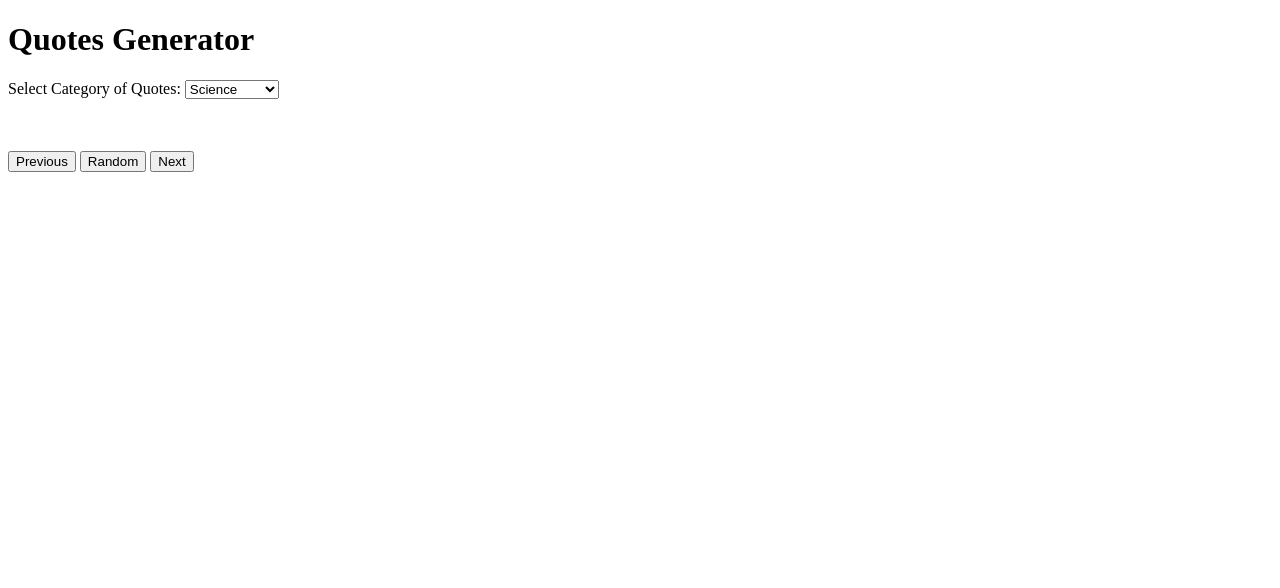
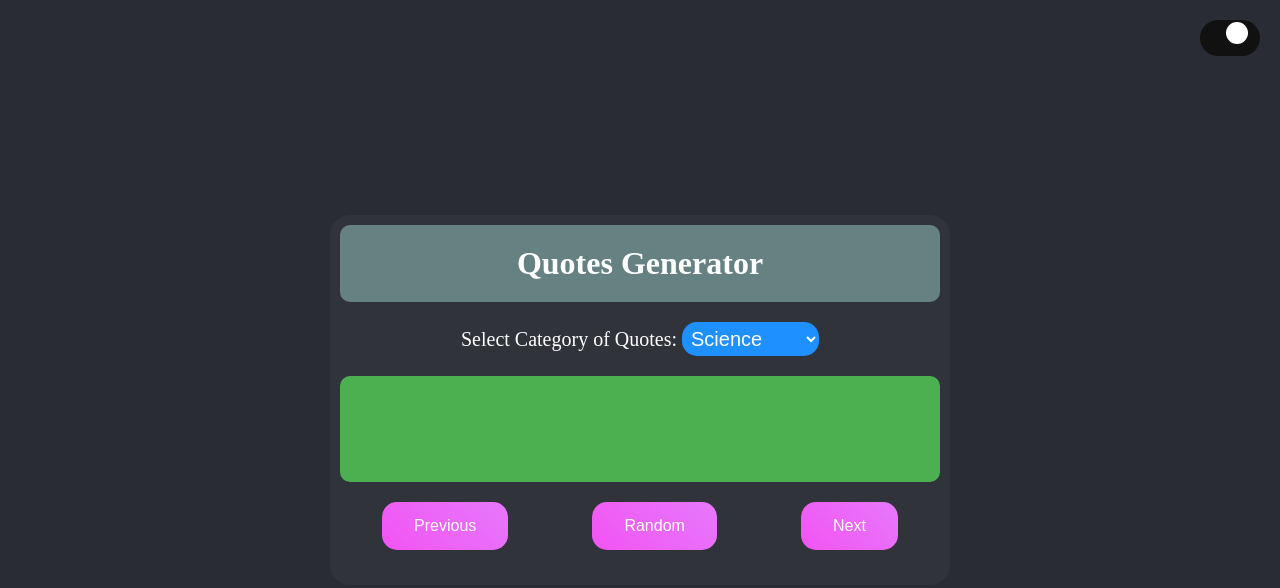
Before and after one commit to roshanshresthagit/chulo-intern-assignment, a plain HTML site: page index.html in a window 1280 px wide. Drawn offline with Linux system fonts and the light colour scheme.

Commit message:
css added to html

```diff
--- a/index.html
+++ b/index.html
@@ -4,8 +4,16 @@
     <meta charset="UTF-8">
     <meta name="viewport" content="width=device-width, initial-scale=1.0">
     <title>Quotes Generator</title>
+    <link rel="stylesheet" href="styles.css">
 </head>
-<body>
+<body class="dark">
+    <div class="mode-container">
+        <input type="checkbox" class="checkbox" id="checkbox" checked>
+        <label for="checkbox" class="checkbox-label">
+            <span class="ball"></span>
+        </label>
+    </div>
+
     <div class="container">
         <h1>Quotes Generator</h1>
         <div class="category-container">
--- /dev/null
+++ b/styles.css
@@ -0,0 +1,128 @@
+body {
+    justify-content: center;
+    align-items: center;
+    text-align: center;
+    min-height: 100vh;
+    margin: 0;
+    transition: 0.3s linear;
+  }
+
+  body.dark {
+    background-color: #292c35;
+  }
+
+  body.dark h1, body.dark p, body.dark select, body.dark label {
+    color: #fff;
+  }
+
+  .container {
+    position: absolute;
+    top: 50%;
+    left: 50%;
+    transform: translate(-50%, -50%);
+    width: 600px;
+    height: 350px;
+    background: rgb(48, 51, 58);
+    border-radius: 20px;
+    padding: 10px;
+  }
+
+  .container h1 {
+    text-align: center;
+    padding: 20px;
+    margin: 0;
+    background-color: rgb(102, 129, 129);
+    border-radius: 10px;
+    color: white;
+  }
+
+  .quote-container {
+    background-color: #4caf50;
+    text-align: center;
+    color: white;
+    margin-top: 10px;
+    padding: 10px;
+    border-radius: 10px;
+  }
+
+  .quote-container p {
+    margin: 0;
+    font-size: 20px;
+    height: 50px;
+  }
+
+  .control-container {
+    display: flex;
+    justify-content: space-around;
+    margin-top: 20px;
+  }
+
+  .control-container button {
+    background: linear-gradient(45deg, #f253f2, #e679fc);
+    border: none;
+    color: white;
+    padding: 15px 32px;
+    cursor: pointer;
+    font-size: 16px;
+    border-radius: 15px;
+    transition: 0.2s;
+  }
+
+  .control-container button:hover {
+    background: linear-gradient(45deg, #2193b0, #6dd5ed);
+  }
+
+  .category-container {
+    margin-top: 10px;
+    font-size: 20px;
+    text-align: center;
+    padding: 10px;
+  }
+
+  .category-container select {
+    background-color: dodgerblue;
+    color: white;
+    padding: 5px;
+    font-size: 20px;
+    border-radius: 15px;
+    border: none;
+  }
+
+  .checkbox {
+    opacity: 0;
+    position: absolute;
+  }
+
+  .checkbox-label {
+    background-color: #111;
+    width: 50px;
+    height: 26px;
+    border-radius: 50px;
+    position: relative;
+    padding: 5px;
+    cursor: pointer;
+    display: flex;
+    justify-content: space-between;
+    align-items: center;
+  }
+
+  .checkbox-label .ball {
+    background-color: #fff;
+    width: 22px;
+    height: 22px;
+    position: absolute;
+    left: 2px;
+    top: 2px;
+    border-radius: 50%;
+    transition: transform 0.2s linear;
+  }
+
+  .checkbox:checked + .checkbox-label .ball {
+    transform: translateX(24px);
+  }
+
+  .mode-container {
+    position: absolute;
+    top: 20px;
+    right: 20px;
+  }
```
